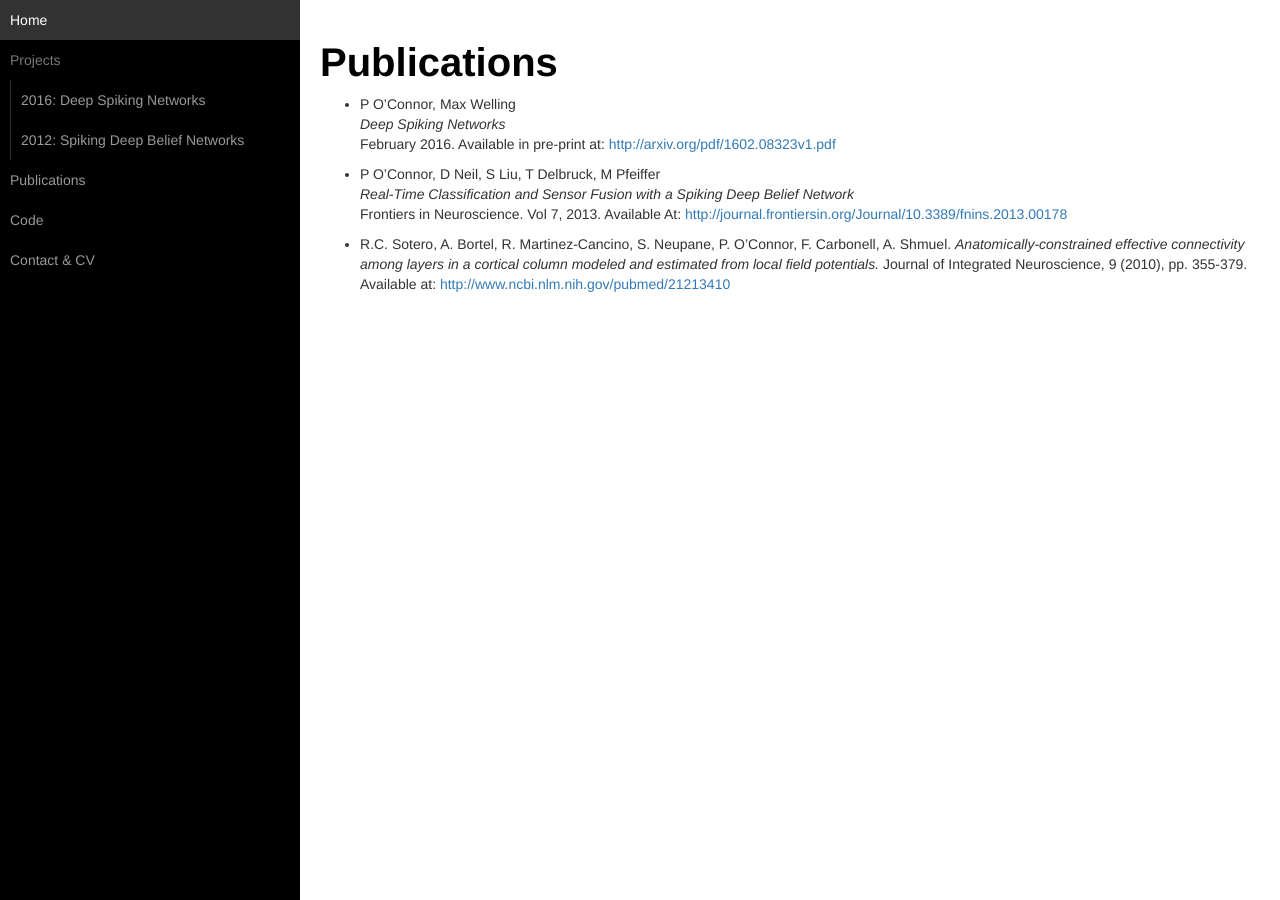
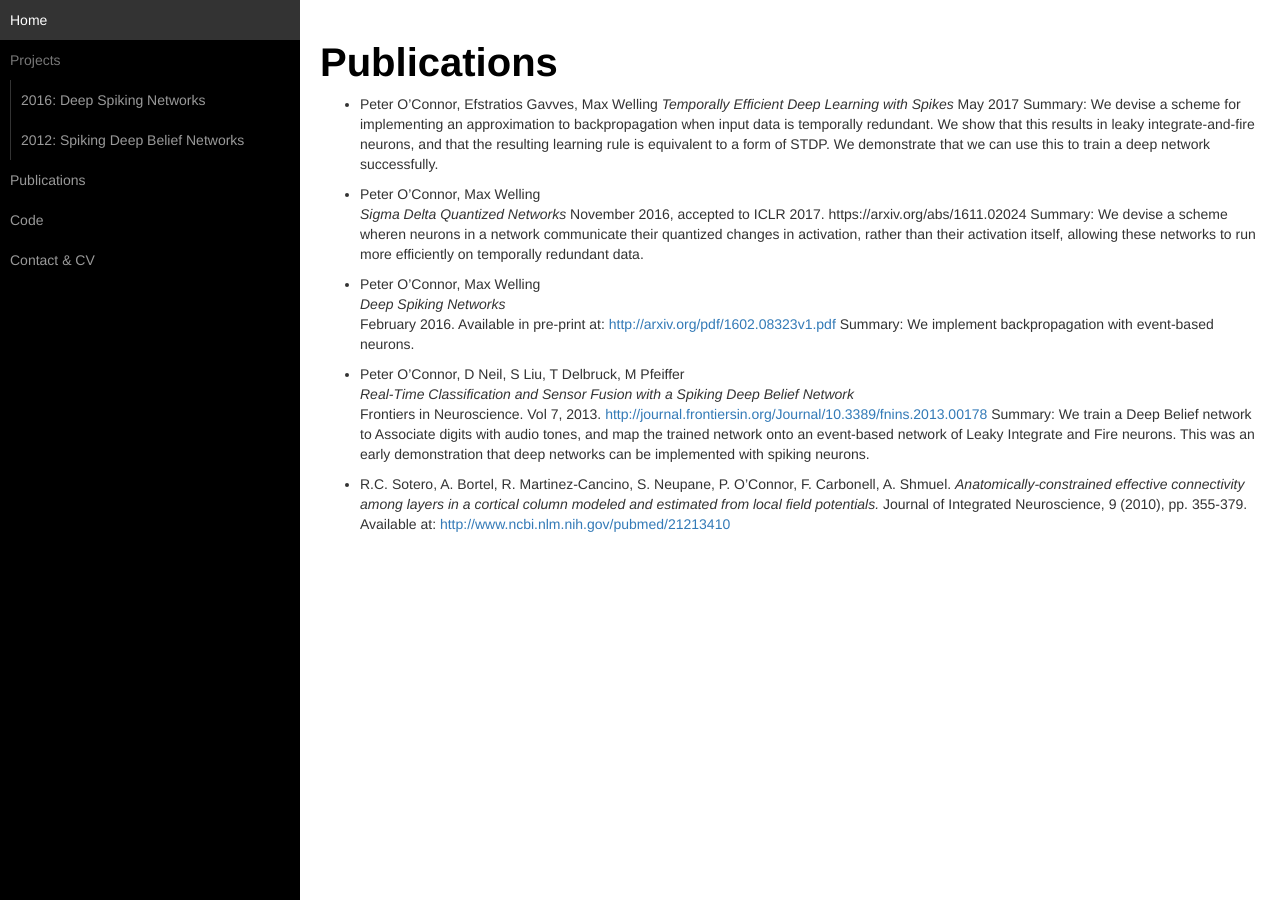
Before and after one commit to petered/petered.github.io, a Jekyll site: the page built from publications.md, in a window 1280 px wide. Built offline with Jekyll 4.4.1, drawn with Linux system fonts in a browser that asks for light colours; nearby versions of some CDN libraries; library files that are not in the unit come from our copies.

Commit message:
Update publications.md

```diff
--- a/publications.md
+++ b/publications.md
@@ -3,14 +3,25 @@ layout: default
 title: Publications
 ---
 
-- P O’Connor, Max Welling
+- Peter O'Connor, Efstratios Gavves, Max Welling
+*Temporally Efficient Deep Learning with Spikes*
+May 2017
+Summary: We devise a scheme for implementing an approximation to backpropagation when input data is temporally redundant.  We show that this results in leaky integrate-and-fire neurons, and that the resulting learning rule is equivalent to a form of STDP.  We demonstrate that we can use this to train a deep network successfully.
+
+- Peter O’Connor, Max Welling
+*Sigma Delta Quantized Networks*
+November 2016, accepted to ICLR 2017.  https://arxiv.org/abs/1611.02024
+Summary: We devise a scheme wheren neurons in a network communicate their quantized changes in activation, rather than their activation itself, allowing these networks to run more efficiently on temporally redundant data.
+
+- Peter O’Connor, Max Welling
 *Deep Spiking Networks*
 February 2016.  Available in pre-print at: [http://arxiv.org/pdf/1602.08323v1.pdf](http://arxiv.org/pdf/1602.08323v1.pdf)
+Summary: We implement backpropagation with event-based neurons.
 
-
-- P O'Connor, D Neil, S Liu, T Delbruck, M Pfeiffer
+- Peter O'Connor, D Neil, S Liu, T Delbruck, M Pfeiffer
 *Real-Time Classification and Sensor Fusion with a Spiking Deep Belief Network*
-Frontiers in Neuroscience.  Vol 7, 2013.  Available At: [http://journal.frontiersin.org/Journal/10.3389/fnins.2013.00178](http://journal.frontiersin.org/Journal/10.3389/fnins.2013.00178)
+Frontiers in Neuroscience.  Vol 7, 2013.  [http://journal.frontiersin.org/Journal/10.3389/fnins.2013.00178](http://journal.frontiersin.org/Journal/10.3389/fnins.2013.00178)
+Summary: We train a Deep Belief network to Associate digits with audio tones, and map the trained network onto an event-based network of Leaky Integrate and Fire neurons.  This was an early demonstration that deep networks can be implemented with spiking neurons.
 
 
 - R.C. Sotero, A. Bortel, R. Martinez-Cancino, S. Neupane, P. O'Connor, F. Carbonell, A. Shmuel.  *Anatomically-constrained effective connectivity among layers in a cortical column modeled and estimated from local field potentials.*   Journal of Integrated Neuroscience, 9 (2010), pp. 355-379. Available at: [http://www.ncbi.nlm.nih.gov/pubmed/21213410](http://www.ncbi.nlm.nih.gov/pubmed/21213410)
```
